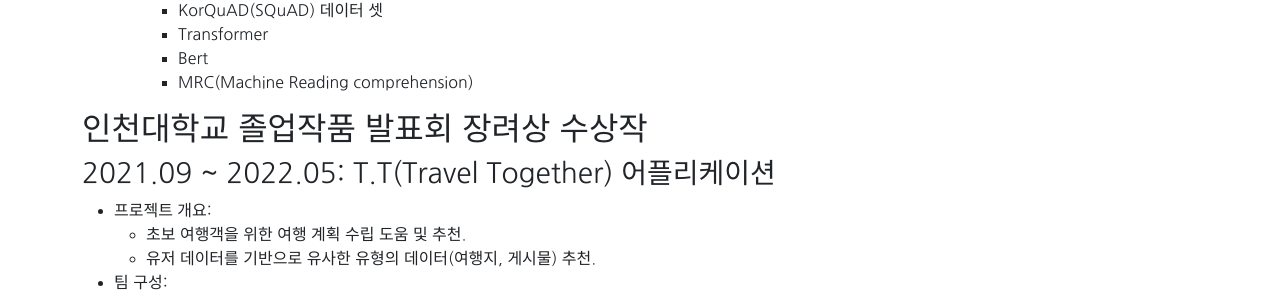
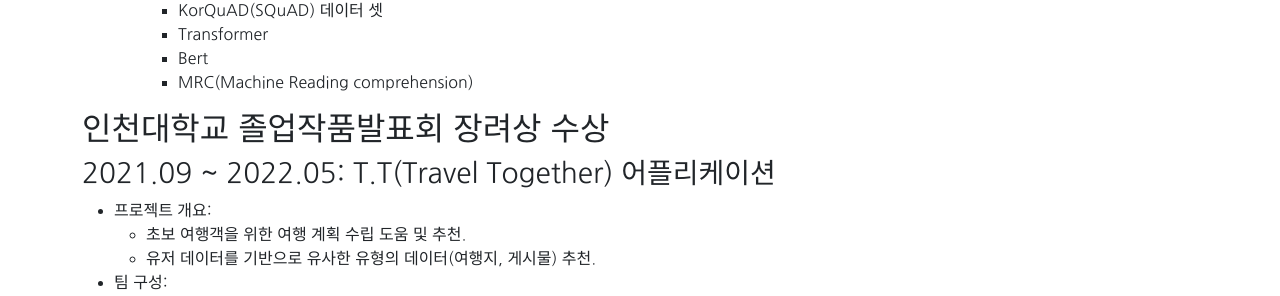
Before and after one commit to gkdnfka/gkdnfka.github.io, a Jekyll site: the page built from portfolio.md, in a window 1280 px wide. Shown: the part 1074-1370 px from the top of the page. Built offline with Jekyll 4.4.1, drawn with Linux system fonts in a browser that asks for light colours.

Commit message:
[230911][김우람] 1. portpolio 수정

```diff
--- a/portfolio.md
+++ b/portfolio.md
@@ -50,7 +50,7 @@ permalink: /portfolio/
         + Bert
         + MRC(Machine Reading comprehension)
 
-## 인천대학교 졸업작품 발표회 장려상 수상작
+## 인천대학교 졸업작품발표회 장려상 수상
 
 ### 2021.09 ~ 2022.05: T.T(Travel Together) 어플리케이션
 
```
